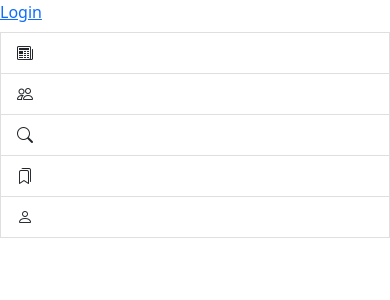
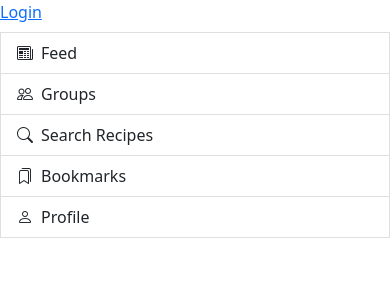
Before and after one commit to surbhi-gulati/seasoned-recipes, a React (Create React App) app: page / in a window 390 px wide. Shown: the top 300 px of the page. Built offline with nearby package versions, Linux system fonts and the light colour scheme; no server answers.

Commit message:
sidebar looks good now

```diff
--- a/src/components/trifold/navigationSidebar.tsx
+++ b/src/components/trifold/navigationSidebar.tsx
@@ -4,7 +4,7 @@ import { Link } from "react-router-dom";
 const NavigationSidebar = ({ active = "feed" }) => {
   return (
     <div className="list-group mb-1 d-flex flex-wrap">
-      <div className="d-flex justify-content-between flex-wrap">
+      <div className="d-flex flex-row flex-wrap justify-content-between">
         <Link
           to="/feed"
           className={`list-group-item list-group-item-action ${
@@ -12,7 +12,7 @@ const NavigationSidebar = ({ active = "feed" }) => {
           }`}
         >
           <i className="bi bi-newspaper"></i>
-          <span className="ms-2 d-none d-md-inline">Feed</span>
+          <span className="ms-2">Feed</span>
         </Link>
         <Link
           to="/groups"
@@ -21,7 +21,7 @@ const NavigationSidebar = ({ active = "feed" }) => {
           }`}
         >
           <i className="bi bi-people"></i>
-          <span className="ms-2 d-none d-md-inline">Groups</span>
+          <span className="ms-2">Groups</span>
         </Link>
         <Link
           to="/search"
@@ -30,7 +30,7 @@ const NavigationSidebar = ({ active = "feed" }) => {
           }`}
         >
           <i className="bi bi-search"></i>
-          <span className="ms-2 d-none d-md-inline">Search Recipes</span>
+          <span className="ms-2">Search Recipes</span>
         </Link>
         <Link
           to="/bookmarks"
@@ -39,7 +39,7 @@ const NavigationSidebar = ({ active = "feed" }) => {
           }`}
         >
           <i className="bi bi-bookmarks"></i>
-          <span className="ms-2 d-none d-md-inline">Bookmarks</span>
+          <span className="ms-2">Bookmarks</span>
         </Link>
         <Link
           to="/profile"
@@ -48,7 +48,7 @@ const NavigationSidebar = ({ active = "feed" }) => {
           }`}
         >
           <i className="bi bi-person"></i>
-          <span className="ms-2 d-none d-md-inline">Profile</span>
+          <span className="ms-2">Profile</span>
         </Link>
       </div>
     </div>
```
